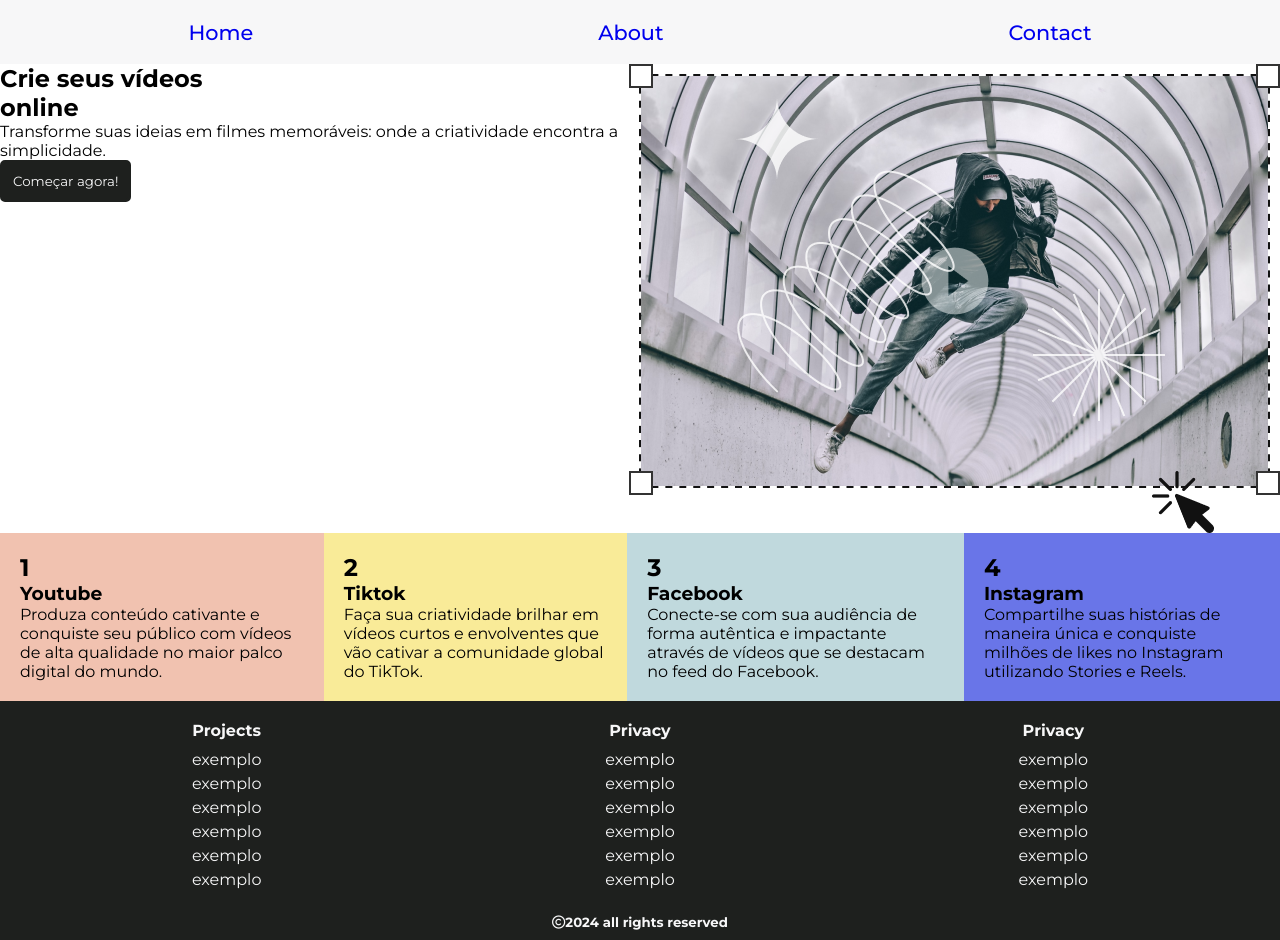
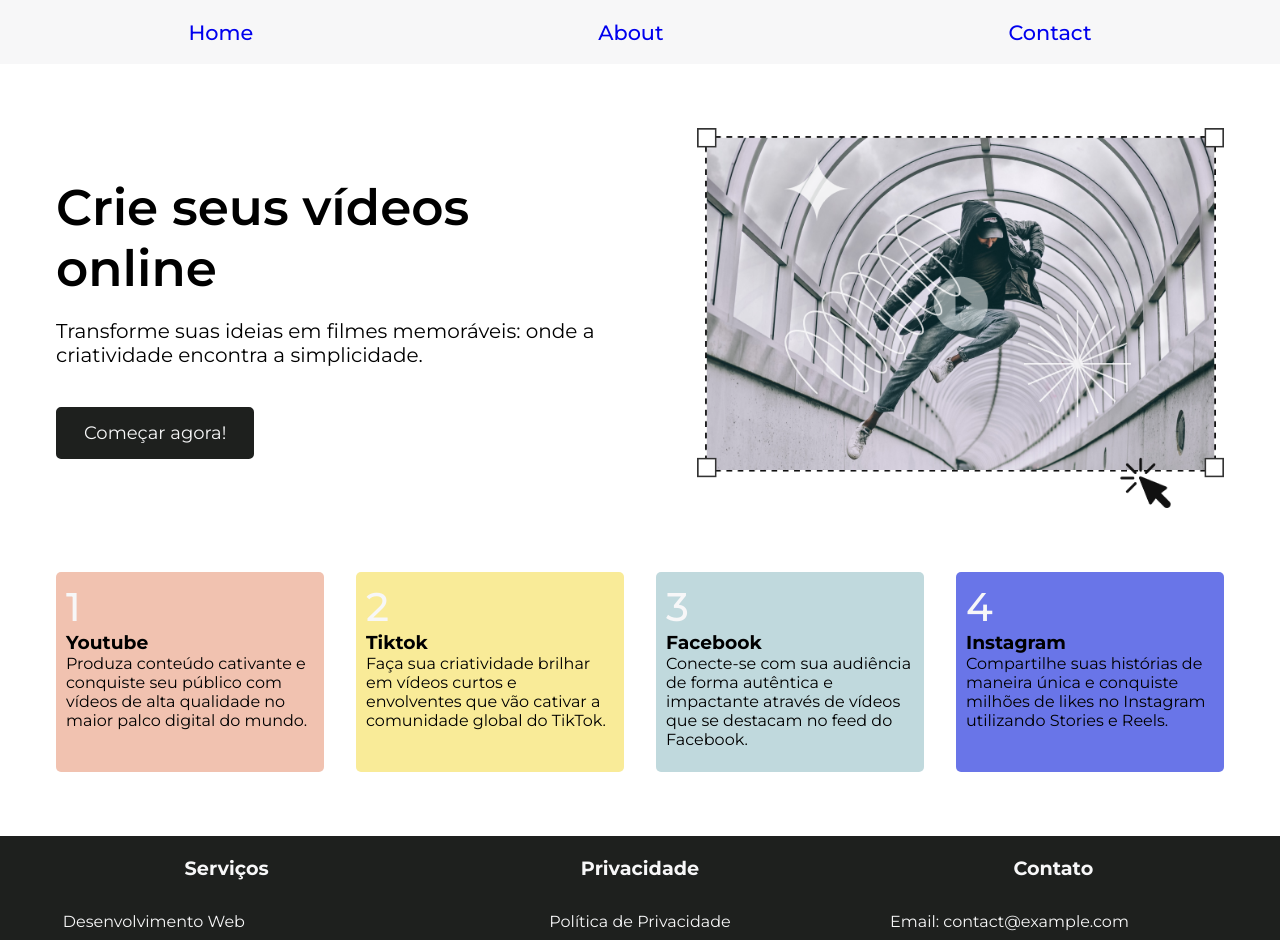
Before and after one commit to YuriLopess/Startup_Web, a React (Vite) app: page / in a window 1280 px wide. Shown: the top 940 px of the page. Built offline with nearby package versions, Linux system fonts and the light colour scheme.

Commit message:
Improvement: Fix some screens.
- Change ul li content of the footer

- Add some stylizations on home and base.css

```diff
--- a/src/components/Footer/Footer.jsx
+++ b/src/components/Footer/Footer.jsx
@@ -4,52 +4,49 @@ import '../../styles/base.css';
 
 function Footer(props) {
     return (
-        <>
         <footer>
             <div className="footer-content">
                 <div className="footer-section">
-                        <h4>Projects</h4>
+                    <h4>Serviços</h4>
                     <ul>
-                            <li>exemplo</li>
-                            <li>exemplo</li>
-                            <li>exemplo</li>
-                            <li>exemplo</li>
-                            <li>exemplo</li>
-                            <li>exemplo</li>
+                        <li>Desenvolvimento Web</li>
+                        <li>Desenvolvimento de Aplicativos</li>
+                        <li>Otimização para Motores de Busca (SEO)</li>
+                        <li>Consultoria em TI</li>
+                        <li>Design Gráfico</li>
+                        <li>Suporte Técnico</li>
                     </ul>
                 </div>
 
                 <div className="footer-section">
-                        <h4>Privacy</h4>
+                    <h4>Privacidade</h4>
                     <ul>
-                            <li>exemplo</li>
-                            <li>exemplo</li>
-                            <li>exemplo</li>
-                            <li>exemplo</li>
-                            <li>exemplo</li>
-                            <li>exemplo</li>
+                        <li>Política de Privacidade</li>
+                        <li>Termos de Serviço</li>
+                        <li>Política de Cookies</li>
+                        <li>Proteção de Dados</li>
+                        <li>Segurança</li>
+                        <li>Direitos do Usuário</li>
                     </ul>
                 </div>
 
                 <div className="footer-section">
-                        <h4>Privacy</h4>
+                    <h4>Contato</h4>
                     <ul>
-                            <li>exemplo</li>
-                            <li>exemplo</li>
-                            <li>exemplo</li>
-                            <li>exemplo</li>
-                            <li>exemplo</li>
-                            <li>exemplo</li>
+                        <li>Email: contact@example.com</li>
+                        <li>Telefone: +1 234 567 890</li>
+                        <li>Endereço: Rua Exemplo, 123, Cidade, País</li>
+                        <li>Suporte</li>
+                        <li>Feedback</li>
+                        <li>Carreiras</li>
                     </ul>
                 </div>
             </div>
 
             <h5 className="copyright">
-                    <i className="fa-regular fa-copyright"></i>
-                    2024 all rights reserved
+                <i className="fa-regular fa-copyright"></i> 2024 Todos os direitos reservados
             </h5>
         </footer>
-        </>
     );
 }
 
--- a/src/components/Footer/footer.css
+++ b/src/components/Footer/footer.css
@@ -6,27 +6,37 @@ footer {
 
 .footer-content {
     display: flex;
-    justify-content:space-around;
+    justify-content: space-around;
 }
 
 .footer-section {
     flex: 1;
-    max-width: 200px;
     padding: 0 15px;
     text-align: center;
 }
 
 .footer-section h4 {
-    margin-bottom: 10px;
+    font-size: 1.2rem;
+    margin-bottom: 2rem;
 }
 
 .footer-section ul {
     list-style: none;
     padding: 0;
+    margin: 0 auto;
+    width: fit-content;
 }
 
 .footer-section ul li {
-    margin-bottom: 5px;
+    margin-bottom: 8px;
+    text-align: start;
+    transition: transform 0.5s ease;
+    cursor: pointer;
+}
+
+.footer-section ul li:hover {
+    transform: translateX(-8px);
+    color: rgb(168, 168, 168);
 }
 
 .copyright {
--- a/src/routes/Home/Home.jsx
+++ b/src/routes/Home/Home.jsx
@@ -30,13 +30,8 @@ function Home() {
 
             <section>
                 <div className='class-bottom'>
-                    <div>
-                        <h2></h2>
-                        <h3></h3>
-                        <p></p>
-                    </div>
                     {data.map((row) => (
-                        <div key={row.id} style={{ backgroundColor: row.color, padding: '20px'}}>
+                        <div key={row.id} style={{ backgroundColor: row.color}} className='block-data'>
                             <h2>{row.id }</h2>
                             <h3>{row.title}</h3>
                             <p>{row.paragraph}</p>
--- a/src/routes/Home/home.css
+++ b/src/routes/Home/home.css
@@ -0,0 +1,28 @@
+.block-data {
+    height: 200px;
+    width: 500px;
+    padding: 10px;
+    border-radius: 5px;
+    margin: 0 1rem;
+    transition: transform 0.5s ease, box-shadow 0.3s ease;
+    cursor: pointer;
+}
+
+.block-data:hover {
+    transform: translateY(-10px);
+    box-shadow: 0 4px 7px rgba(0, 0, 0, 0.2);
+}
+
+.block-data h2 {
+    color: var(--color-1);
+    font-size: 2.5rem;
+    font-weight: 500;
+}
+
+@media (max-width: 781px) {
+    .block-data {
+        height: 300px;
+        width: 400px;
+        margin: 0 1rem;
+    }
+}
--- a/src/styles/base.css
+++ b/src/styles/base.css
@@ -14,15 +14,43 @@
     font-style: normal;
 }
 
+section {
+    margin: 4rem 2.5rem;
+}
+
+h1 {
+    font-size: 50px;
+    font-weight: 600;
+}
+
 .class-top,
 .class-bottom,
 .right-content {
     display: flex;
 }
 
+.class-top {
+    align-items: center;
+    justify-content: space-between;
+}
+
+.left-content > * {
+    margin: 20px 1rem;
+}
+
+.left-content p {
+    font-size: 20px;
+}
+
+.right-content {
+    margin: 0 1rem;
+    height: 380px;
+}
+
 .button {
-    padding: 10px;
+    padding: 12px 25px;
     border-radius: 5px;
+    font-size: 18px;
     border: 3px solid var(--color-2);
     background-color: var(--color-2);
     color: var(--color-1);
@@ -34,3 +62,10 @@
     background-color: var(--color-1);
     color: var(--color-2);
 }
+
+@media (max-width: 781px) {
+    .class-bottom {
+        flex-direction: column;
+        align-items: center;
+    }
+}
```
Lines whose indentation alone changed are shown as unchanged.
